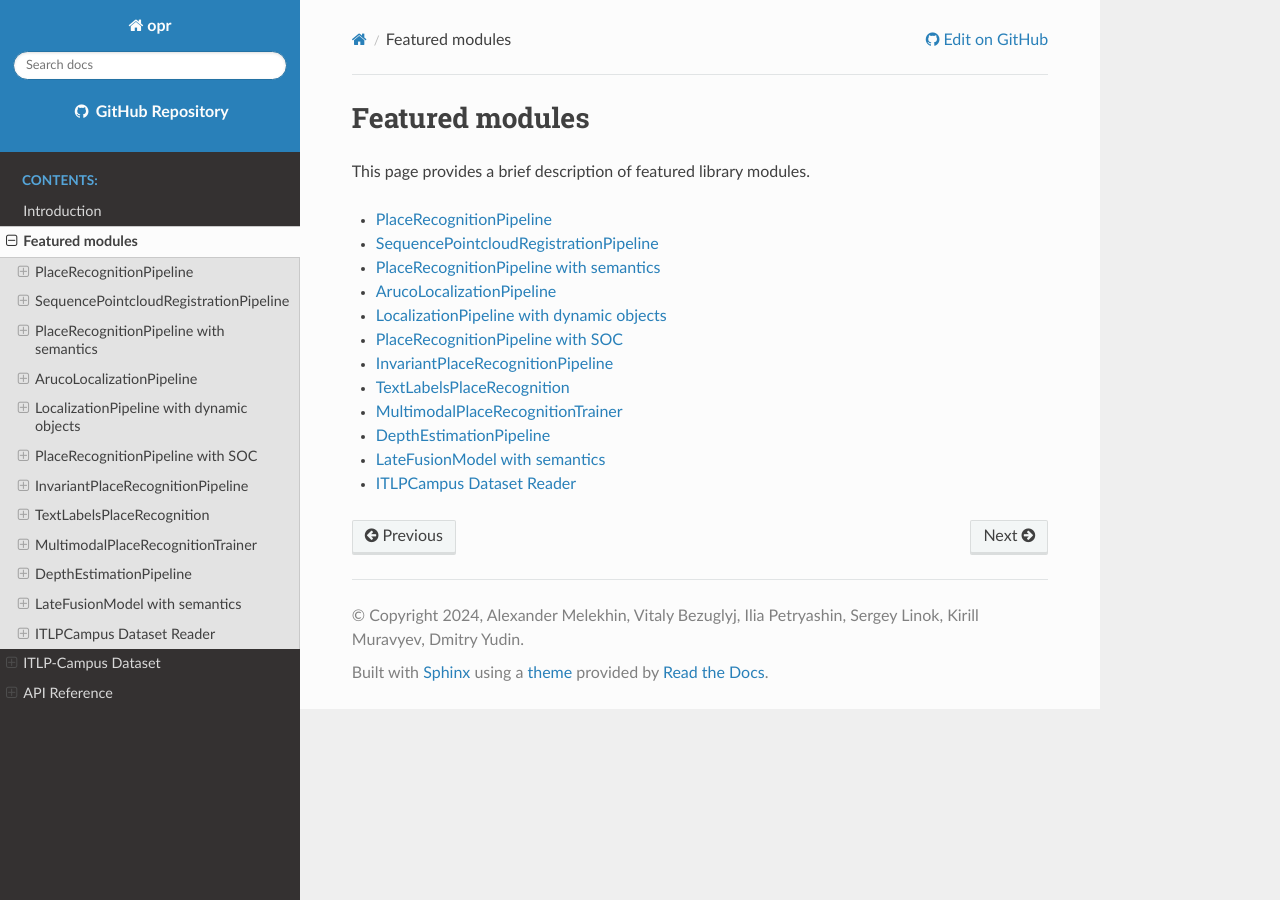
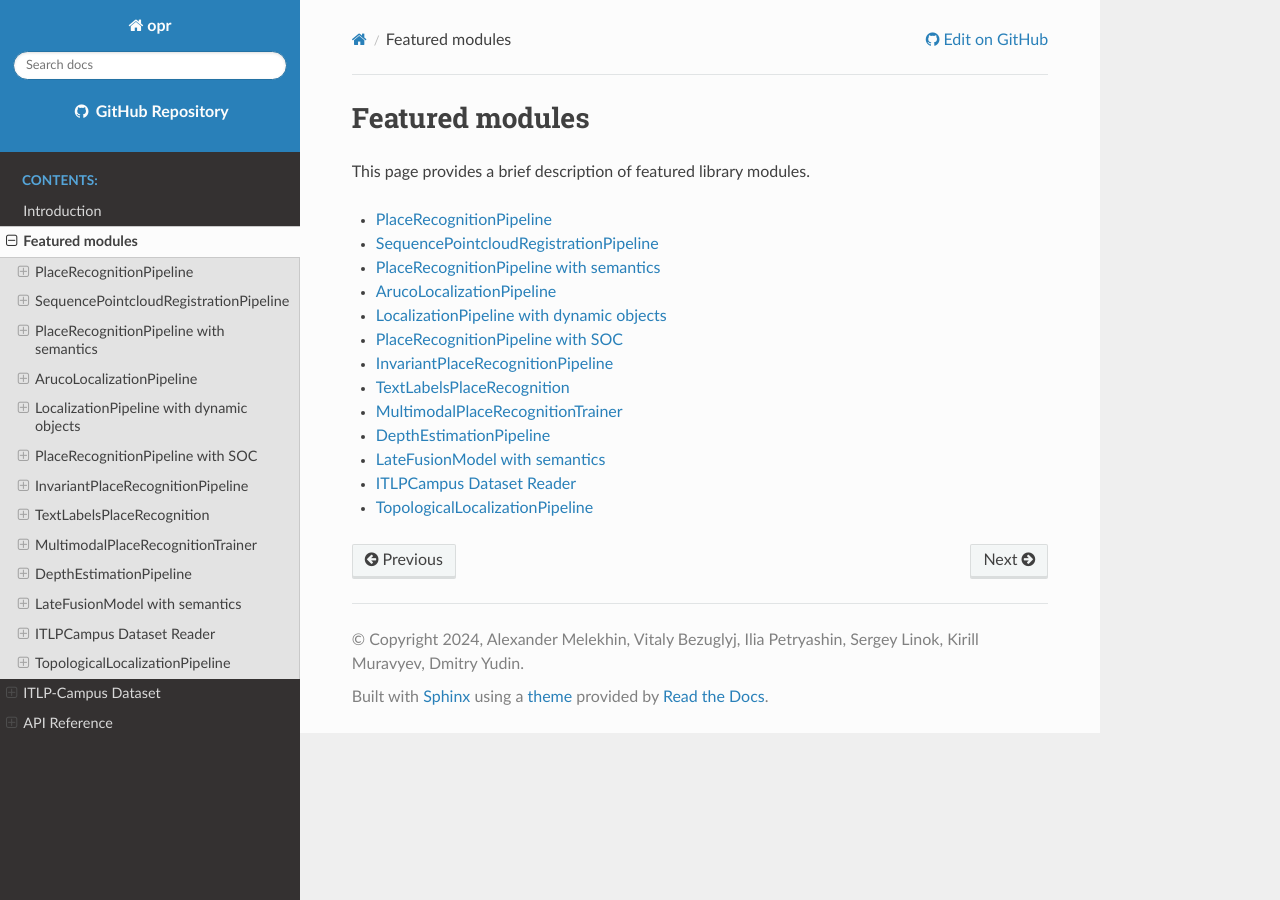
Before and after one commit to OPR-Project/OpenPlaceRecognition, a Sphinx documentation site: the page built from docs/source/featured_modules/index.rst, in a window 1280 px wide. Built offline with Sphinx 7.4.7 and the Read the Docs theme 3.1.0, drawn with Linux system fonts in a browser that asks for light colours; part of the change alters nothing that is shown.

```diff
--- a/docs/source/featured_modules/index.rst
+++ b/docs/source/featured_modules/index.rst
@@ -18,3 +18,4 @@ This page provides a brief description of featured library modules.
    10_depth_estimation_pipeline
    11_latefusion_with_semantics
    12_itlp_dataset_reader
+   13_topological_localization_pipeline
```
Also changed, not shown: 2 other files.
